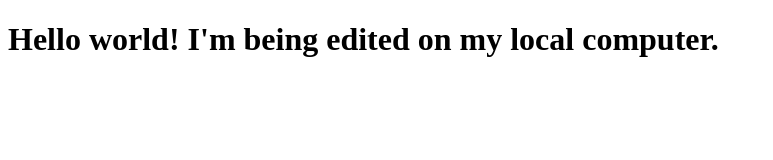
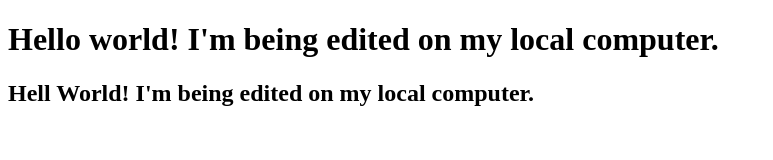
Before and after one commit to braggadoccio/github-tutorial-4, a plain HTML site: page index.html in a window 1280 px wide. Shown: the whole page, without its empty margins (0-773 px from the left). Drawn offline with Linux system fonts and the light colour scheme.

Commit message:
Update index.html

```diff
--- a/index.html
+++ b/index.html
@@ -7,5 +7,6 @@
 </head>
 <body>
   <h1>Hello world! I'm being edited on my local computer.</h1>
+  <h2>Hell World! I'm being edited on my local computer.</h2>
 </body>
 </html>
```
